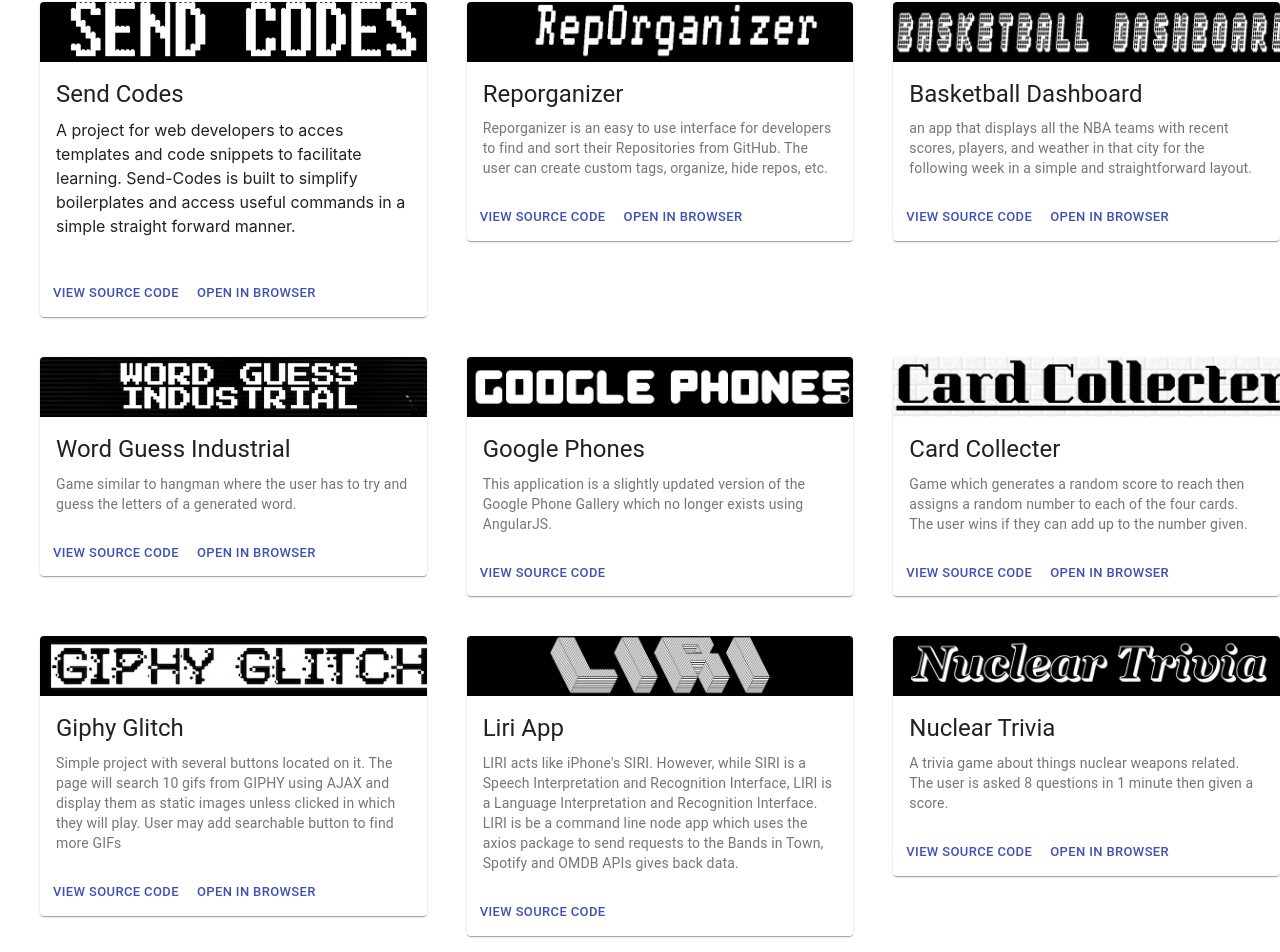
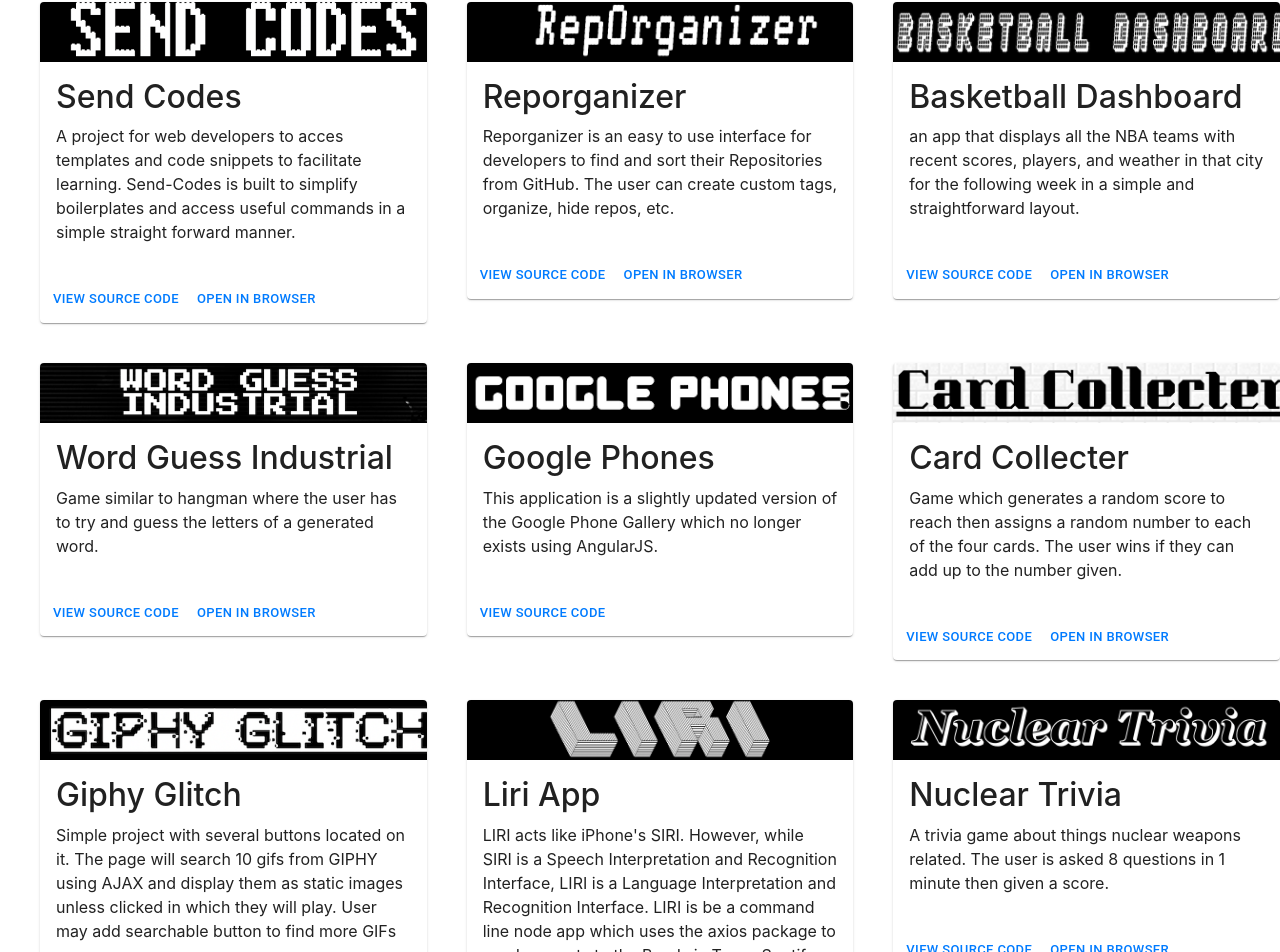
Before and after one commit to JoeHancock1995/Portfolio-React, a React (Create React App) app: page / in a window 1280 px wide. Shown: the part 331-1283 px from the top of the page. Built offline with nearby package versions, Linux system fonts and the light colour scheme.

Commit message:
added source code and browser links for all the cards

```diff
--- a/src/components/Projects/Cards/Card1.js
+++ b/src/components/Projects/Cards/Card1.js
@@ -6,7 +6,6 @@
 import CardContent from '@material-ui/core/CardContent';
 import CardMedia from '@material-ui/core/CardMedia';
 import Button from '@material-ui/core/Button';
-import Typography from '@material-ui/core/Typography';
 import sendcodes1 from './image/sendcodes2.png';
 
 const useStyles = makeStyles({
@@ -32,9 +31,9 @@
           image={sendcodes1}
         />
         <CardContent>
-          <Typography gutterBottom variant="h5" component="h2">
+          <h2>
             Send Codes
-          </Typography>
+          </h2>
           <p>
           A project for web developers to acces templates and code snippets to facilitate learning.
           Send-Codes is built to simplify boilerplates and access useful commands in a simple straight forward manner.
@@ -43,10 +42,14 @@
       </CardActionArea>
       <CardActions>
         <Button size="small" color="primary">
+        <a href="https://github.com/JoeHancock1995/send-codes">
             View Source Code
+        </a>
         </Button>
         <Button size="small" color="primary">
+        <a href="https://send-codes.herokuapp.com/">
             Open in Browser
+        </a>
         </Button>
       </CardActions>
     </Card>
--- a/src/components/Projects/Cards/Card2.js
+++ b/src/components/Projects/Cards/Card2.js
@@ -6,7 +6,6 @@
 import CardContent from '@material-ui/core/CardContent';
 import CardMedia from '@material-ui/core/CardMedia';
 import Button from '@material-ui/core/Button';
-import Typography from '@material-ui/core/Typography';
 import repthumbnail from './image/repothumbnail.png';
 
 const useStyles = makeStyles({
@@ -32,21 +31,25 @@
           image={repthumbnail}
         />
         <CardContent>
-          <Typography gutterBottom variant="h5" component="h2">
+          <h2>
             Reporganizer
-          </Typography>
-          <Typography variant="body2" color="textSecondary" component="p">
+          </h2>
+          <p>
           Reporganizer is an easy to use interface for developers to find and sort their Repositories from GitHub.
           The user can create custom tags, organize, hide repos, etc.
-          </Typography>
+          </p>
         </CardContent>
       </CardActionArea>
       <CardActions>
         <Button size="small" color="primary">
-            View Source Code
+          <a href="https://github.com/JoeHancock1995/reporganizer">
+              View Source Code
+          </a>
         </Button>
         <Button size="small" color="primary">
-            Open in Browser
+          <a href="https://reporganizer.herokuapp.com">
+              Open in Browser
+          </a>
         </Button>
       </CardActions>
     </Card>
--- a/src/components/Projects/Cards/Card3.js
+++ b/src/components/Projects/Cards/Card3.js
@@ -6,7 +6,6 @@
 import CardContent from '@material-ui/core/CardContent';
 import CardMedia from '@material-ui/core/CardMedia';
 import Button from '@material-ui/core/Button';
-import Typography from '@material-ui/core/Typography';
 import nbadash from './image/nbadash.png';
 
 
@@ -33,21 +32,25 @@
           image={nbadash}
         />
         <CardContent>
-          <Typography gutterBottom variant="h5" component="h2">
+          <h2>
             Basketball Dashboard
-          </Typography>
-          <Typography variant="body2" color="textSecondary" component="p">
+          </h2>
+          <p>
           an app that displays all the NBA teams with recent scores, players, and weather in
           that city for the following week in a simple and straightforward layout.
-          </Typography>
+          </p>
         </CardContent>
       </CardActionArea>
       <CardActions>
         <Button size="small" color="primary">
+        <a href="https://github.com/JoeHancock1995/NBAdashboard-Version2-">
             View Source Code
+        </a>
         </Button>
         <Button size="small" color="primary">
+        <a href="https://joehancock1995.github.io/NBAdashboard-Version2-/">
             Open in Browser
+        </a>
         </Button>
       </CardActions>
     </Card>
--- a/src/components/Projects/Cards/Card4.js
+++ b/src/components/Projects/Cards/Card4.js
@@ -6,7 +6,6 @@
 import CardContent from '@material-ui/core/CardContent';
 import CardMedia from '@material-ui/core/CardMedia';
 import Button from '@material-ui/core/Button';
-import Typography from '@material-ui/core/Typography';
 import wordthumbnail from './image/wordthumbnail.png';
 
 
@@ -32,20 +31,24 @@
           image={wordthumbnail}
         />
         <CardContent>
-          <Typography gutterBottom variant="h5" component="h2">
+          <h2>
             Word Guess Industrial
-          </Typography>
-          <Typography variant="body2" color="textSecondary" component="p">
+          </h2>
+          <p>
           Game similar to hangman where the user has to try and guess the letters of a generated word.
-          </Typography>
+          </p>
         </CardContent>
       </CardActionArea>
       <CardActions>
         <Button size="small" color="primary">
+        <a href="https://github.com/JoeHancock1995/Word-guess-game">
             View Source Code
+        </a>
         </Button>
         <Button size="small" color="primary">
+        <a href="https://joehancock1995.github.io/Word-guess-game/">
             Open in Browser
+        </a>
         </Button>
       </CardActions>
     </Card>
--- a/src/components/Projects/Cards/Card5.js
+++ b/src/components/Projects/Cards/Card5.js
@@ -6,7 +6,6 @@
 import CardContent from '@material-ui/core/CardContent';
 import CardMedia from '@material-ui/core/CardMedia';
 import Button from '@material-ui/core/Button';
-import Typography from '@material-ui/core/Typography';
 import googlePF from './image/googlePF.png';
 
 
@@ -33,17 +32,19 @@
           image={googlePF}
         />
         <CardContent>
-          <Typography gutterBottom variant="h5" component="h2">
+          <h2>
             Google Phones
-          </Typography>
-          <Typography variant="body2" color="textSecondary" component="p">
+          </h2>
+          <p>
           This application is a slightly updated version of the Google Phone Gallery which no longer exists using AngularJS.
-          </Typography>
+          </p>
         </CardContent>
       </CardActionArea>
       <CardActions>
         <Button size="small" color="primary">
+        <a href="https://github.com/JoeHancock1995/Google-Phone-Finder">
             View Source Code
+        </a>
         </Button>
       </CardActions>
     </Card>
--- a/src/components/Projects/Cards/Card6.js
+++ b/src/components/Projects/Cards/Card6.js
@@ -6,7 +6,6 @@
 import CardContent from '@material-ui/core/CardContent';
 import CardMedia from '@material-ui/core/CardMedia';
 import Button from '@material-ui/core/Button';
-import Typography from '@material-ui/core/Typography';
 import cardthumbnail from './image/cardthumbnail.png';
 
 
@@ -33,21 +32,25 @@
           image={cardthumbnail}
         />
         <CardContent>
-          <Typography gutterBottom variant="h5" component="h2">
+          <h2>
             Card Collecter
-          </Typography>
-          <Typography variant="body2" color="textSecondary" component="p">
+          </h2>
+          <p>
           Game which generates a random score to reach then assigns a random number to each of the four cards.
            The user wins if they can add up to the number given.
-          </Typography>
+          </p>
         </CardContent>
       </CardActionArea>
       <CardActions>
         <Button size="small" color="primary">
+        <a href="https://github.com/JoeHancock1995/unit-4-game">
             View Source Code
+        </a>
         </Button>
         <Button size="small" color="primary">
+        <a href="https://joehancock1995.github.io/unit-4-game/">
             Open in Browser
+        </a>
         </Button>
       </CardActions>
     </Card>
--- a/src/components/Projects/Cards/Card7.js
+++ b/src/components/Projects/Cards/Card7.js
@@ -6,7 +6,6 @@
 import CardContent from '@material-ui/core/CardContent';
 import CardMedia from '@material-ui/core/CardMedia';
 import Button from '@material-ui/core/Button';
-import Typography from '@material-ui/core/Typography';
 import giphythumbnail from './image/giphythumbnail.png';
 
 
@@ -32,21 +31,25 @@
           image={giphythumbnail}
         />
         <CardContent>
-          <Typography gutterBottom variant="h5" component="h2">
+          <h2>
             Giphy Glitch
-          </Typography>
-          <Typography variant="body2" color="textSecondary" component="p">
+          </h2>
+          <p>
           Simple project with several buttons located on it. The page will search 10 gifs from GIPHY using AJAX and display them as static images unless clicked in which they will play.
            User may add searchable button to find more GIFs
-          </Typography>
+          </p>
         </CardContent>
       </CardActionArea>
       <CardActions>
         <Button size="small" color="primary">
+        <a href="https://github.com/JoeHancock1995/Giphy">
             View Source Code
+        </a>
         </Button>
         <Button size="small" color="primary">
+        <a href="https://joehancock1995.github.io/Giphy/">
             Open in Browser
+        </a>
         </Button>
       </CardActions>
     </Card>
--- a/src/components/Projects/Cards/Card8.js
+++ b/src/components/Projects/Cards/Card8.js
@@ -6,7 +6,6 @@
 import CardContent from '@material-ui/core/CardContent';
 import CardMedia from '@material-ui/core/CardMedia';
 import Button from '@material-ui/core/Button';
-import Typography from '@material-ui/core/Typography';
 import lirithumbnail from './image/lirithumbnail.png';
 
 const useStyles = makeStyles({
@@ -32,19 +31,21 @@
           image={lirithumbnail}
         />
         <CardContent>
-          <Typography gutterBottom variant="h5" component="h2">
+          <h2>
             Liri App
-          </Typography>
-          <Typography variant="body2" color="textSecondary" component="p">
+          </h2>
+          <p>
           LIRI acts like iPhone's SIRI. However, while SIRI is a Speech Interpretation and Recognition Interface,
            LIRI is a Language Interpretation and Recognition Interface. LIRI is be a command line node app which
             uses the axios package to send requests to the Bands in Town, Spotify and OMDB APIs gives back data.
-          </Typography>
+          </p>
         </CardContent>
       </CardActionArea>
       <CardActions>
         <Button size="small" color="primary">
+        <a href="https://github.com/JoeHancock1995/liri-node-app">
             View Source Code
+        </a>
         </Button>
       </CardActions>
     </Card>
--- a/src/components/Projects/Cards/Card9.js
+++ b/src/components/Projects/Cards/Card9.js
@@ -6,7 +6,6 @@
 import CardContent from '@material-ui/core/CardContent';
 import CardMedia from '@material-ui/core/CardMedia';
 import Button from '@material-ui/core/Button';
-import Typography from '@material-ui/core/Typography';
 import Triviathumbnail from './image/triviathumbnail.png';
 
 const useStyles = makeStyles({
@@ -32,20 +31,24 @@
           image={Triviathumbnail}
         />
         <CardContent>
-          <Typography gutterBottom variant="h5" component="h2">
+          <h2>
             Nuclear Trivia
-          </Typography>
-          <Typography variant="body2" color="textSecondary" component="p">
+          </h2>
+          <p>
           A trivia game about things nuclear weapons related. The user is asked 8 questions in 1 minute then given a score.
-          </Typography>
+          </p>
         </CardContent>
       </CardActionArea>
       <CardActions>
         <Button size="small" color="primary">
+        <a href="https://github.com/JoeHancock1995/TriviaGame">
             View Source Code
+        </a>
         </Button>
         <Button size="small" color="primary">
+        <a href="https://joehancock1995.github.io/TriviaGame/">
             Open in Browser
+        </a>
         </Button>
       </CardActions>
     </Card>
--- a/src/components/Projects/Cards/card10.js
+++ b/src/components/Projects/Cards/card10.js
@@ -6,8 +6,7 @@
 import CardContent from '@material-ui/core/CardContent';
 import CardMedia from '@material-ui/core/CardMedia';
 import Button from '@material-ui/core/Button';
-import Typography from '@material-ui/core/Typography';
-// import Triviathumbnail from './image/triviathumbnail.png';
+import CLIwgthumbnail from './image/CLIwg.png';
 
 const useStyles = makeStyles({
   root: {
@@ -29,23 +28,22 @@
       <CardActionArea>
         <CardMedia
           className={classes.media}
-          // image={Triviathumbnail}
+          image={CLIwgthumbnail}
         />
         <CardContent>
-          <Typography gutterBottom variant="h5" component="h2">
+          <h2>
             Constructor Word Guess App
-          </Typography>
-          <Typography variant="body2" color="textSecondary" component="p">
+          </h2>
+          <p>
           Enter project description
-          </Typography>
+          </p>
         </CardContent>
       </CardActionArea>
       <CardActions>
         <Button size="small" color="primary">
+        <a href="https://github.com/JoeHancock1995/Constructor-Word-Guess">
             View Source Code
-        </Button>
-        <Button size="small" color="primary">
-            Open in Browser
+        </a>
         </Button>
       </CardActions>
     </Card>
```
Also changed, not shown: src/components/About/img_me.png, src/components/Projects/Cards/image/CLIwg.png (added).
